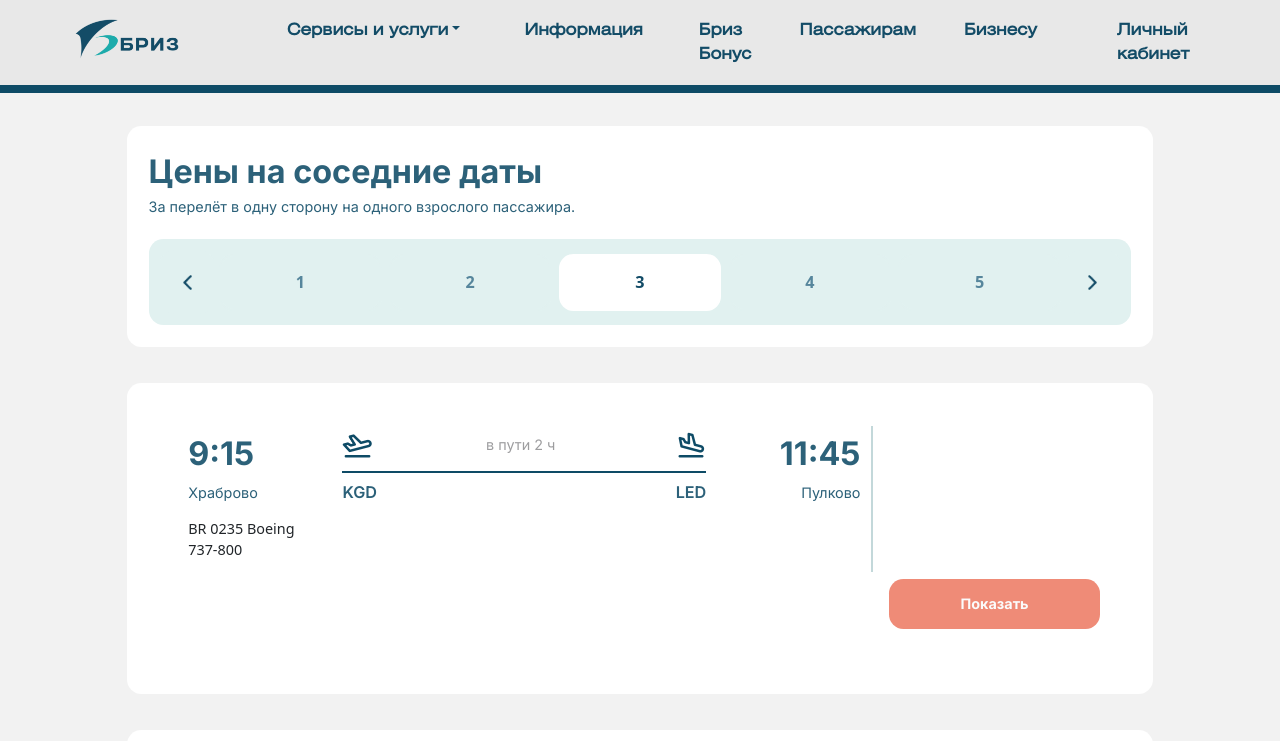
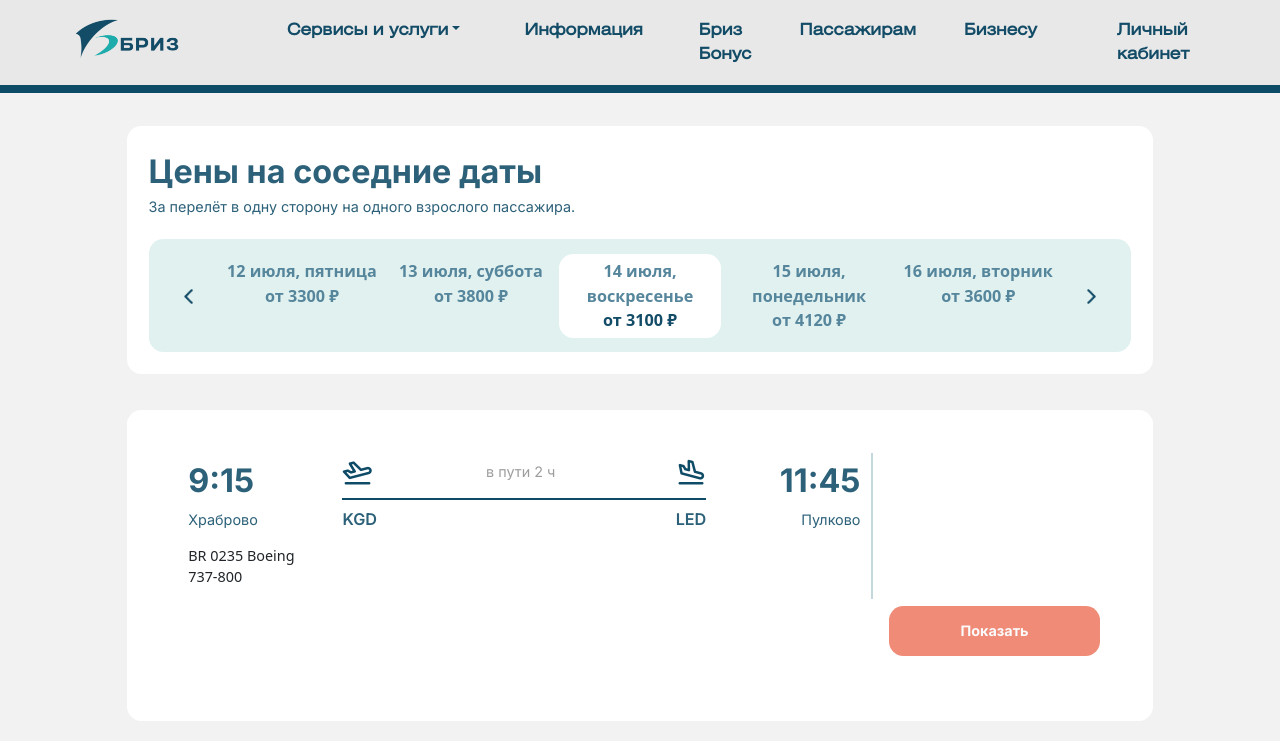
Before and after one commit to L0rdLizard/Briz, a Vue app: page /tickets in a window 1280 px wide. Shown: the top 741 px of the page. Built offline with nearby package versions, Linux system fonts and the light colour scheme.

Commit message:
finish extra

```diff
--- a/src/components/ExtraTickets.vue
+++ b/src/components/ExtraTickets.vue
@@ -6,56 +6,64 @@
         </div>
         <div class="square-container rounded-4 p-1 mt-4">
             <div class="btn-group container-fluid p-2" role="group" aria-label="Basic radio toggle button group">
-                <button class="rounded-4 left-right-button p-3">
-                    <img class="" src="/chevron-left.png" height="28" alt="Вперёд">
+                <button class="rounded-4 left-right-button p-3" id="left-button">
+                    <img class="" src="/chevron-left.png" height="28" alt="Назад">
                 </button>
 
                 <input type="radio" class="btn-check" name="btnradio1" id="btnradio1" autocomplete="off" value="1">
-                <label class="btn btn-outline-primary rounded-4 custom-btn item active inter-400 p-3 m-1"
-                    for="btnradio1">1</label>
+                <label class="btn btn-outline-primary rounded-4 custom-btn item inter-400 py-1 px-0 m-1"
+                    for="btnradio1">
+                    <div class="row p-0">
+                        <div class="row justify-content-center align-items-center m-0 date-font">12 июля, пятница</div>
+                        <div class="row justify-content-center align-items-center m-0">от 3300 ₽</div>
+                    </div>
+                </label>
 
                 <input type="radio" class="btn-check" name="btnradio1" id="btnradio2" autocomplete="off" value="2">
-                <label class="btn btn-outline-primary rounded-4 custom-btn item inter-400 p-3 m-1" for="btnradio2">
-                    2
+                <label class="btn btn-outline-primary rounded-4 custom-btn item inter-400 py-1 px-0 m-1"
+                    for="btnradio2">
+                    <div class="row p-0">
+                        <div class="row justify-content-center align-items-center m-0 date-font">13 июля, суббота</div>
+                        <div class="row justify-content-center align-items-center m-0 ">от 3800 ₽</div>
+                    </div>
                 </label>
 
                 <input type="radio" class="btn-check" name="btnradio1" id="btnradio3" autocomplete="off" value="3"
                     checked>
-                <label class="btn btn-outline-primary rounded-4 custom-btn item inter-400 p-3 m-1" for="btnradio3">
-                    3
+                <label class="btn btn-outline-primary rounded-4 custom-btn item inter-400 py-1 px-0 m-1"
+                    for="btnradio3">
+                    <div class="row p-0">
+                        <div class="row justify-content-center align-items-center m-0 date-font">14 июля, воскресенье
+                        </div>
+                        <div class="row justify-content-center align-items-center m-0">от 3100 ₽</div>
+                    </div>
                 </label>
 
                 <input type="radio" class="btn-check" name="btnradio1" id="btnradio4" autocomplete="off" value="4">
-                <label class="btn btn-outline-primary rounded-4 custom-btn item inter-400 p-3 m-1" for="btnradio4">
-                    4
+                <label class="btn btn-outline-primary rounded-4 custom-btn item inter-400 py-1 px-0 m-1"
+                    for="btnradio4">
+                    <div class="row p-0">
+                        <div class="row justify-content-center align-items-center m-0 date-font">15 июля, понедельник
+                        </div>
+                        <div class="row justify-content-center align-items-center m-0">от 4120 ₽</div>
+                    </div>
                 </label>
 
                 <input type="radio" class="btn-check" name="btnradio1" id="btnradio5" autocomplete="off" value="5">
-                <label class="btn btn-outline-primary rounded-4 custom-btn item inter-400 p-3 m-1" for="btnradio5">
-                    5
+                <label class="btn btn-outline-primary rounded-4 custom-btn item inter-400 py-1 px-0 m-1"
+                    for="btnradio5">
+                    <div class="row p-0">
+                        <div class="row justify-content-center align-items-center m-0 date-font">16 июля, вторник</div>
+                        <div class="row justify-content-center align-items-center m-0">от 3600 ₽</div>
+                    </div>
                 </label>
 
-                <button class="rounded-4 left-right-button p-3">
+                <button class="rounded-4 left-right-button p-3" id="right-button">
                     <img class="" src="/chevron-right.png" height="28" alt="Вперёд">
                 </button>
-
-                <!-- <input type="radio" class="btn-check" name="btnradio1" id="btnradio5" autocomplete="off" value="5">
-                <label class="btn btn-outline-primary rounded-4 custom-btn item inter-400 p-3 m-1" for="btnradio5">
-                    5</label> -->
-
-                <!-- <input type="radio" class="btn-check" name="btnradio1" id="btnradio6" autocomplete="off"
-                    value="6">
-                <label class="btn btn-outline-primary rounded-4 custom-btn item inter-400 p-3 m-1"
-                    for="btnradio6"> 6</label>
-
-                    <input type="radio" class="btn-check" name="btnradio1" id="btnradio6" autocomplete="off"
-                    value="6">
-                <label class="btn btn-outline-primary rounded-4 custom-btn item inter-400 p-3 m-1"
-                    for="btnradio6"> 6</label> -->
             </div>
         </div>
     </div>
-
 
 </template>
 
@@ -98,7 +106,7 @@
 
 .left-right-button {
     border-style: solid;
-    border-width: 1px;
+    border-width: 3px;
     border-color: #e1f1f0;
     background-color: #e1f1f0;
     color: #0E4B66;
@@ -108,6 +116,12 @@
 
 .left-right-button:hover {
     border-color: white !important;
+}
+
+.date-font {
+    color: #56869C;
+    font-weight: 600;
+    font-size: 18px;
 }
 
 .item {
```
